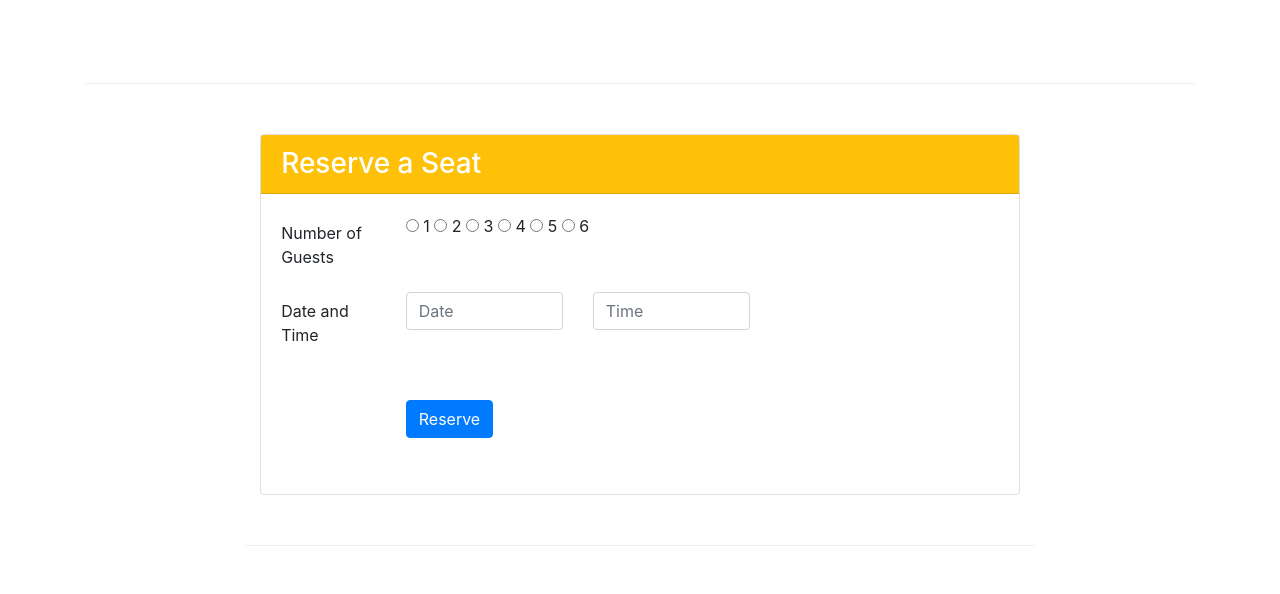
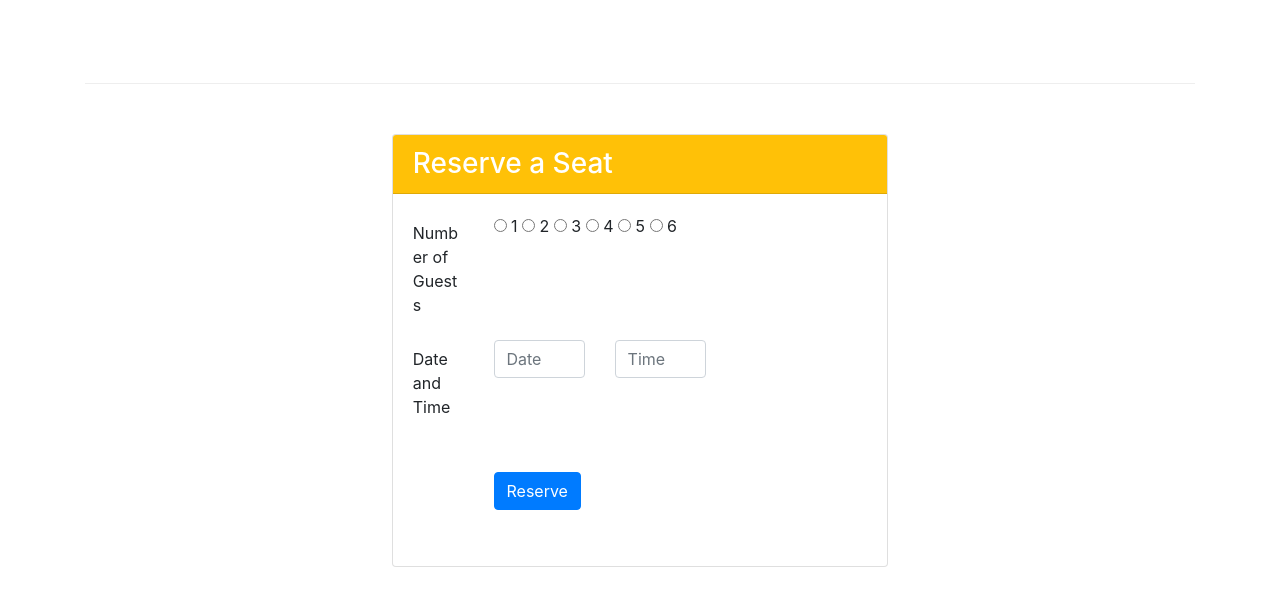
Before and after one commit to Sourav48/testRepository, a website: page index.html in a window 1280 px wide. Shown: the part 1800-2394 px from the top of the page. Drawn offline with nearby package versions, Linux system fonts and the light colour scheme.

```diff
--- a/index.html
+++ b/index.html
@@ -198,7 +198,7 @@
         </div>
 
         <div id="reserveform" class="row row-content">
-            <div class="col-12 col-sm-12 mx-auto">
+            <div class="col-12 col-sm-8 mx-auto">
                 <div class="card">
                     <h3 class="card-header bg-warning text-white">Reserve a Seat</h3>
                     <div class="card-body">
@@ -289,11 +289,11 @@
            </div>
         </div>
     </footer>
-<!-- jQuery first, then Popper.js, then Bootstrap JS. -->
+    <!-- jQuery first, then Popper.js, then Bootstrap JS. -->
     <script src="node_modules/jquery/dist/jquery.slim.min.js"></script>
     <script src="node_modules/popper.js/dist/umd/popper.min.js"></script>
     <script src="node_modules/bootstrap/dist/js/bootstrap.min.js"></script>
-     <script>
+    <script>
         $(document).ready(function(){
             $('[data-toggle="tooltip"]').tooltip();
         });
```
